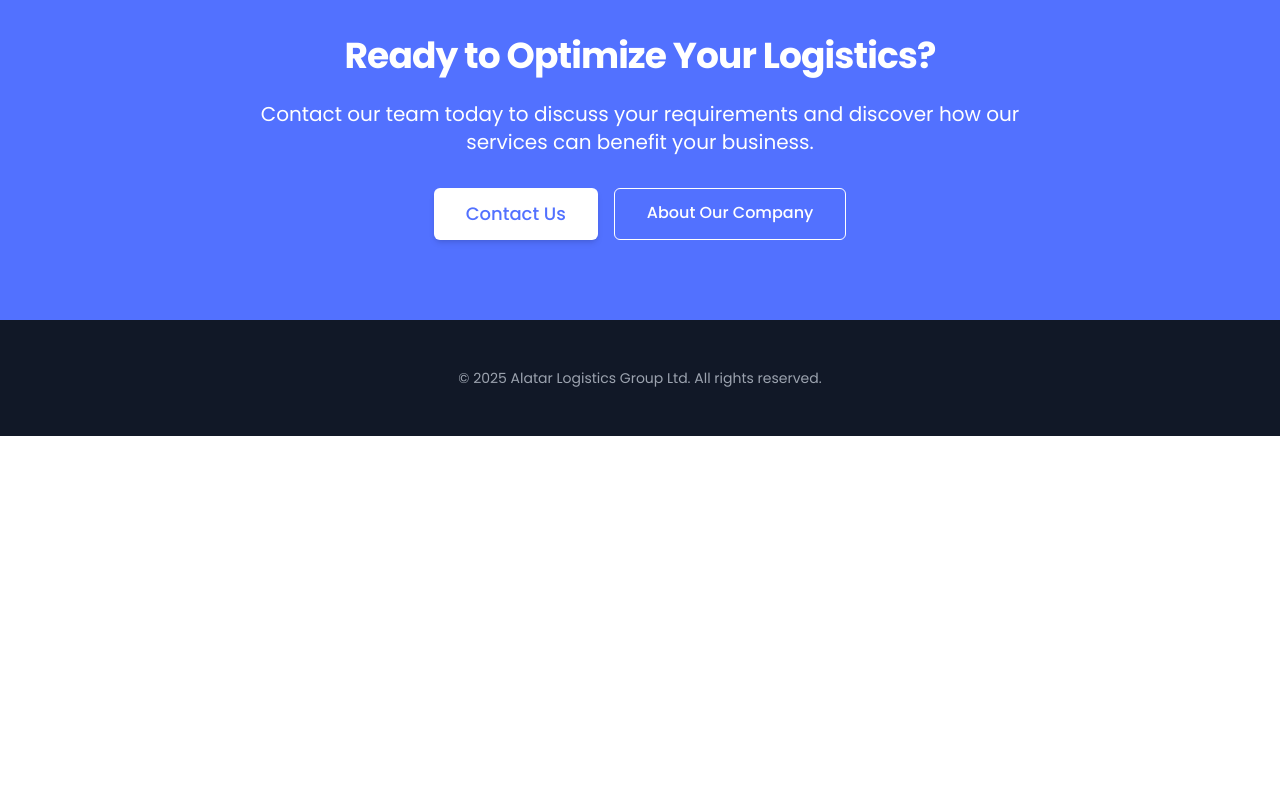
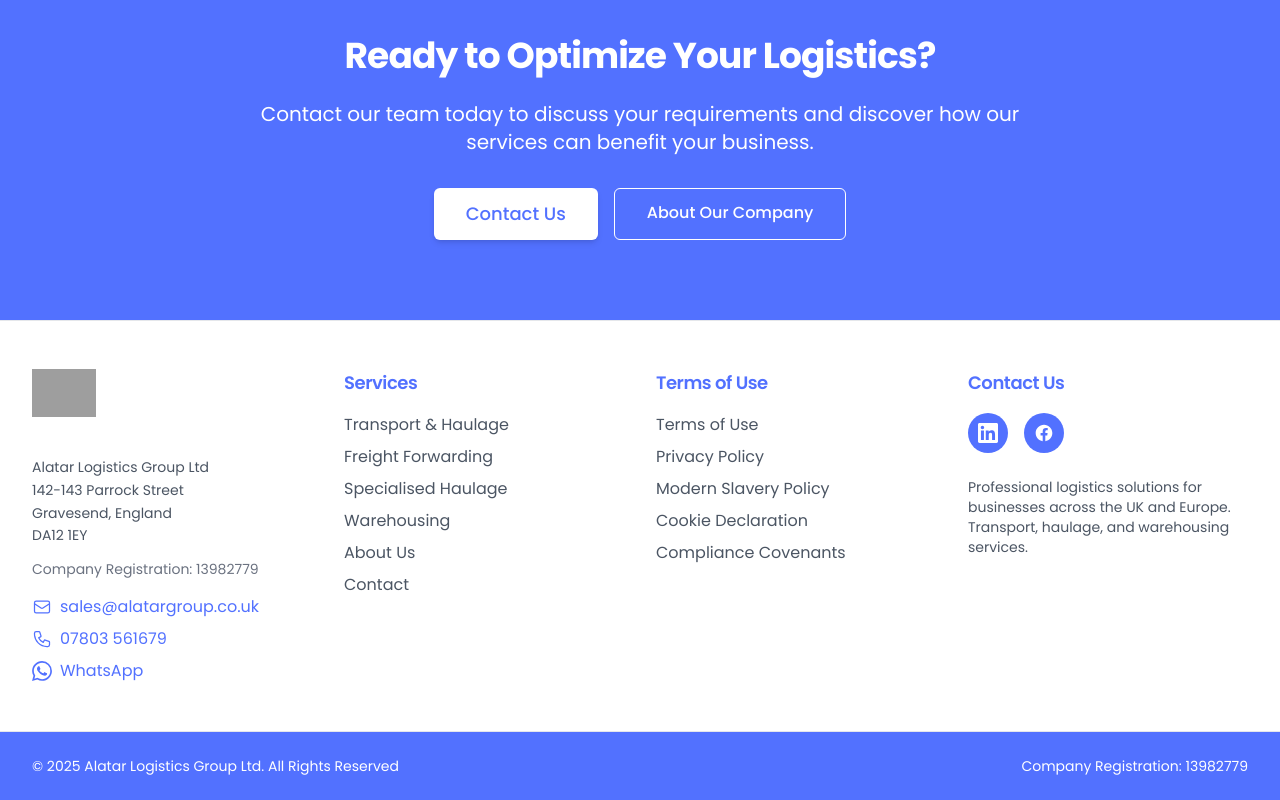
Before and after one commit to james1b14/alatarwebsite-march-2025-refresh, a Next.js app: page /services in a window 1280 px wide. Shown: the part 3683-4483 px from the top of the page. Before the commit the page ends 4119 px from the top, so only its background shows below. Built offline with nearby package versions, Linux system fonts and the light colour scheme; grey boxes are pictures that could not be loaded.

Commit message:
footer finalised

```diff
--- a/app/components/layout/Footer.tsx
+++ b/app/components/layout/Footer.tsx
@@ -22,7 +22,14 @@
             <div className="mb-4">
               {/* Company Logo */}
               <div className="inline-block mb-4">
-                <Logo lang={lang} className="h-12 w-auto" />
+                <Image
+                  src="/Images/LargeLogo.png"
+                  alt="Alatar Logistics Group Ltd Logo"
+                  width={180}
+                  height={60}
+                  className="h-auto w-auto max-h-12"
+                  priority
+                />
               </div>
 
               {/* Company Address */}
@@ -178,9 +185,9 @@
       </Container>
 
       {/* Copyright Bar */}
-      <div className="border-t border-gray-200 py-6 bg-gray-50">
+      <div className="border-t border-gray-200 py-6 bg-primary">
         <Container>
-          <div className="flex flex-col md:flex-row justify-between items-center text-gray-500 text-sm">
+          <div className="flex flex-col md:flex-row justify-between items-center text-white text-sm">
             <p>&copy; {currentYear} Alatar Logistics Group Ltd. {dict.common.allRightsReserved}</p>
             <p className="mt-2 md:mt-0">Company Registration: 13982779</p>
           </div>
--- a/app/layout.tsx
+++ b/app/layout.tsx
@@ -119,13 +119,18 @@
         </main>
 
         {/* ✅ Website Footer */}
-        <footer className="bg-gray-900 text-white py-12">
-          <div className="container mx-auto px-4">
-            <p className="text-sm text-gray-400 text-center">
-              © {new Date().getFullYear()} Alatar Logistics Group Ltd. All rights reserved.
-            </p>
-          </div>
-        </footer>
+        <div className="mt-auto">
+          {/* Import and use the updated Footer component */}
+          {/* We need to import the required props from i18n */}
+          {(() => {
+            // Import the Footer component here since it can't be imported at the top level in a server component
+            const Footer = require('./components/layout/Footer').default;
+            // Use default English locale for non-language specific pages
+            const defaultDictionary = require('./lib/i18n/dictionaries/en-GB.json');
+
+            return <Footer dict={defaultDictionary} lang="en-GB" />;
+          })()}
+        </div>
       </body>
     </html>
   );
```
